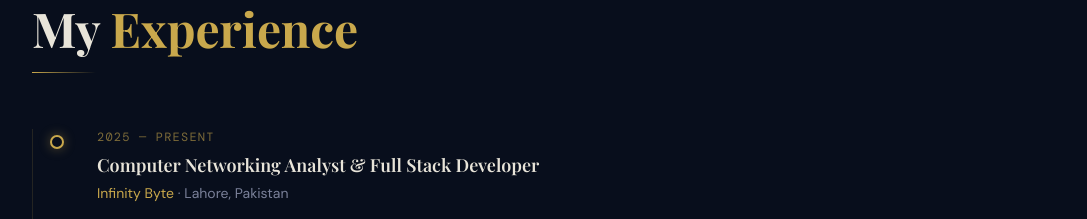
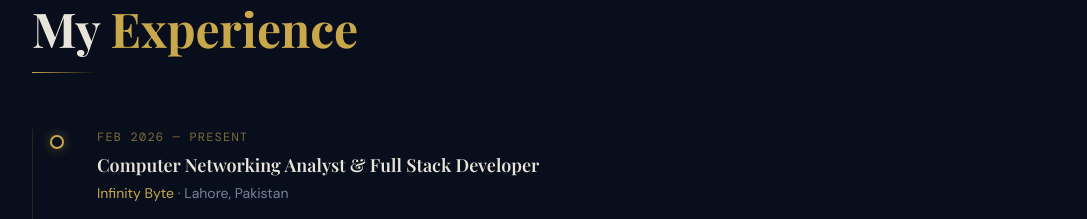
Before and after one commit to jay2998/jahangir-portfolio, a React (Vite) app: page / in a window 1280 px wide. Shown: the part 2820-3039 px from the top of the page, without its empty margins (96-1183 px from the left). Built offline with nearby package versions, Linux system fonts and the light colour scheme; no server answers; a web font is replaced by a local one.

Commit message:
fix casing and update portfolioData

```diff
--- a/src/data/portfolioData.js
+++ b/src/data/portfolioData.js
@@ -71,7 +71,7 @@ export const skillGroups = [
 
 export const experiences = [
   {
-    date: "2025 — PRESENT",
+    date: "Feb 2026 — PRESENT",
     role: "Computer Networking Analyst & Full Stack Developer",
     company: "Infinity Byte",
     location: "Lahore, Pakistan",
```
